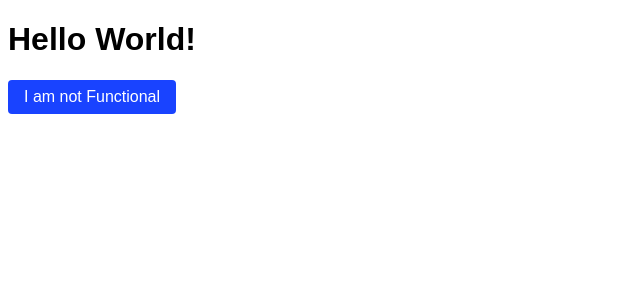
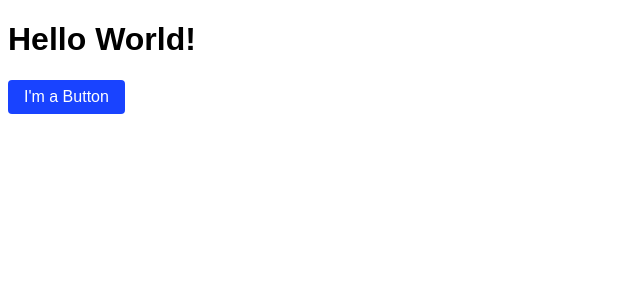
Before and after one commit to faseehfs/react-and-nodejs, a React (Vite) app in the folder react-vite/: page / in a window 1280 px wide. Shown: the top 300 px of the page, without its empty margins (0-640 px from the left). Built offline with nearby package versions, Linux system fonts and the light colour scheme.

Commit message:
Create MyButton component

```diff
--- a/react-vite/src/App.jsx
+++ b/react-vite/src/App.jsx
@@ -1,8 +1,15 @@
+function MyButton() {
+  return (
+    <button>I'm a Button</button>
+  );
+}
+
+
 export default function App() {
   return (
     <>
       <h1>Hello World!</h1>
-      <button>I am not Functional</button>
+      <MyButton />
     </>
   )
 }
```
